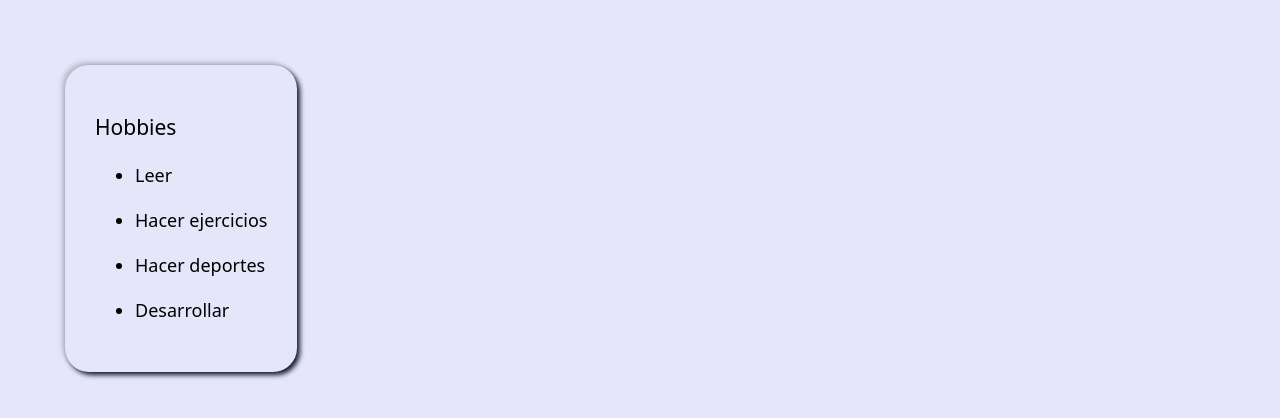
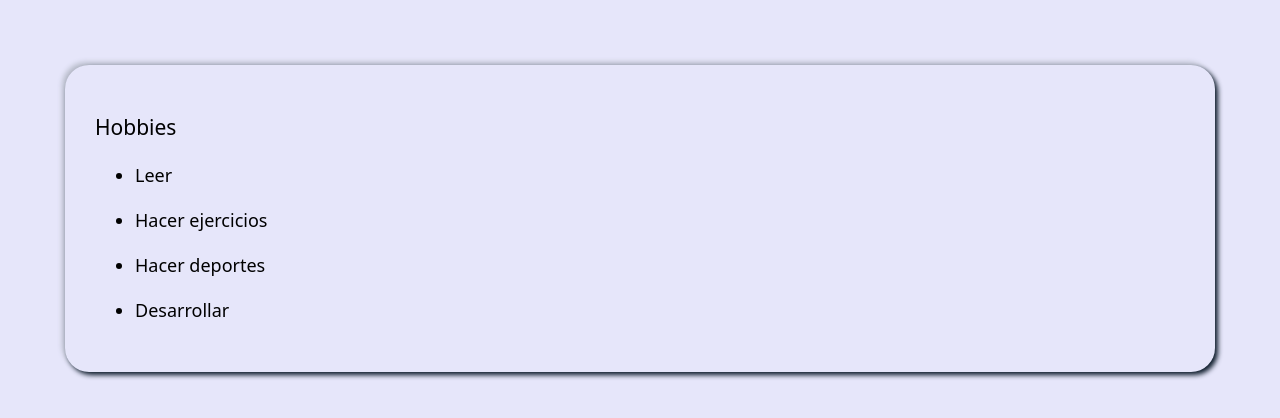
Before and after one commit to FranciscoDJVI/Portafolio, a React (Vite) app in the folder portafolio/: page /hobbies in a window 1280 px wide. Shown: the top 418 px of the page. Built offline with nearby package versions, Linux system fonts and the light colour scheme; a web font is replaced by a local one.

Commit message:
fix: change weight and add margin

```diff
--- a/portafolio/src/App.css
+++ b/portafolio/src/App.css
@@ -87,7 +87,7 @@
   }
   .card-principal {
     display: flex;
-    flex-direction: column;
+    flex-direction: row;
     flex-wrap: wrap;
     align-items: center;
     justify-content: center;
@@ -103,8 +103,8 @@
     padding: #f1f1f1f1;
     border-radius: 24px;
     padding: 30px;
-    width: fit-content;
-    height: auto;
+    width: auto;
+    height: fit-content;
     margin: 25px;
   }
 
@@ -123,6 +123,7 @@
       -3px -3px 5px #babecc;
     border-radius: 16px;
     padding: 10px;
+    margin: 5px;
   }
   .projects {
     width: 1000px;
```
